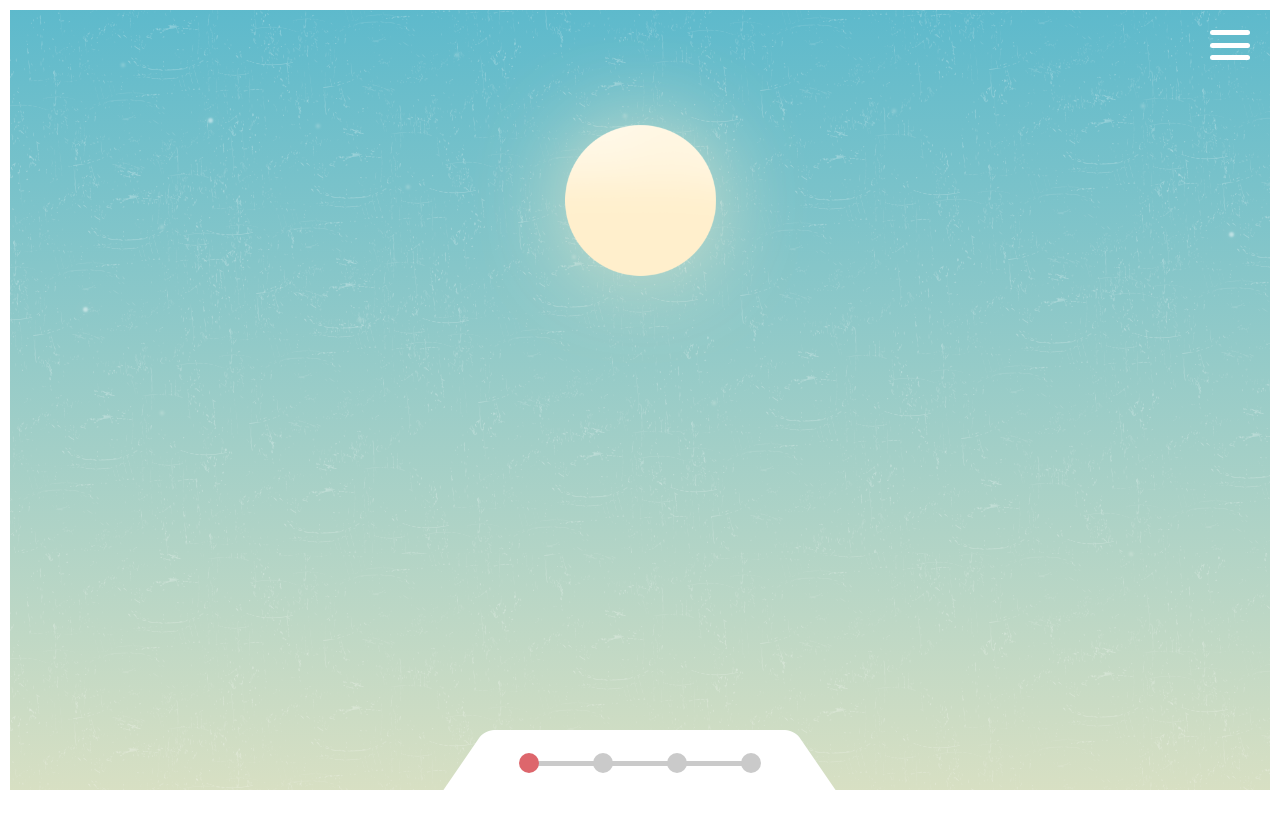
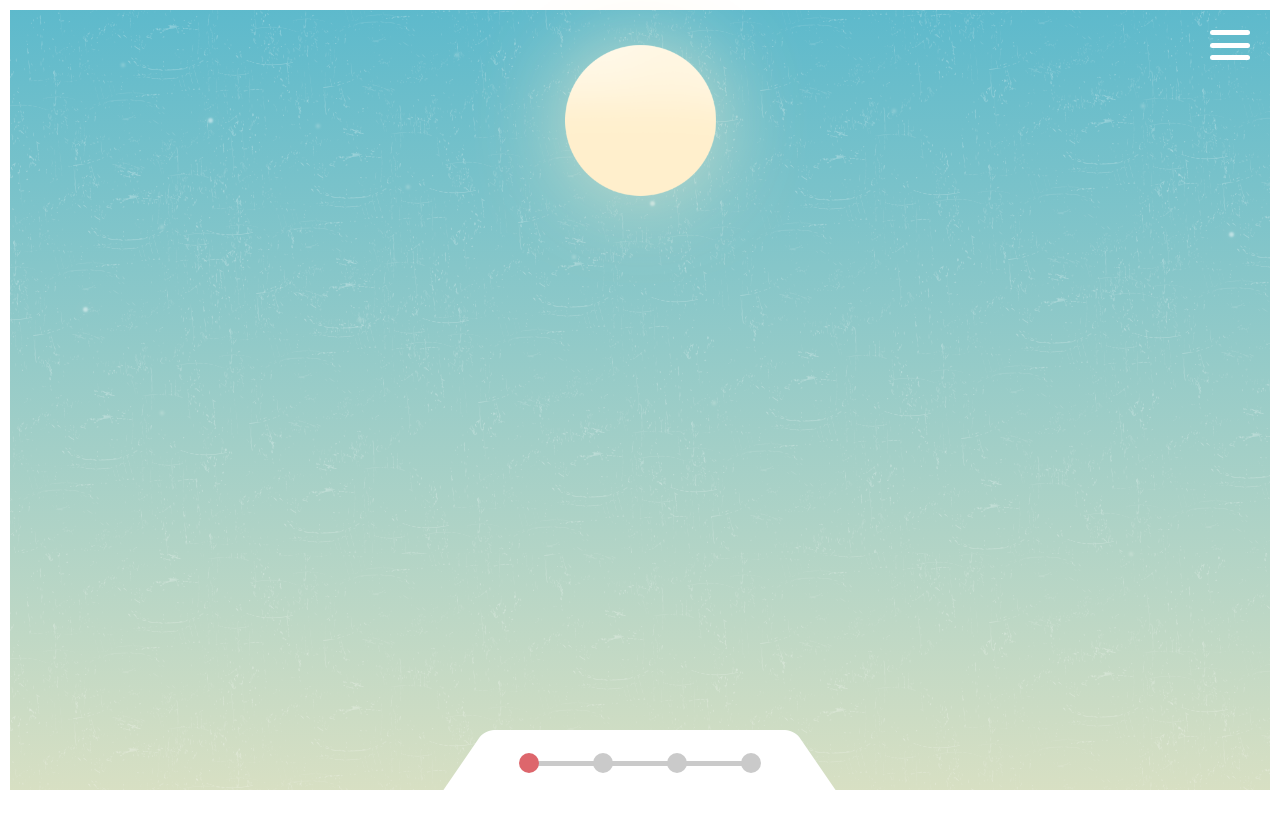
Before and after one commit to brdolenc/brdolenc.github.io, a plain HTML site: page index.html in a window 1280 px wide. Shown: the top 828 px of the page. Drawn offline with Linux system fonts and the light colour scheme.

Commit message:
Update position sun and moon

```diff
--- a/css/style.css
+++ b/css/style.css
@@ -67,6 +67,7 @@
 	height: 100%;
 	position: absolute;
 	z-index: 1;
+	margin-top: -80px;
 }
 
 #moon {
@@ -79,6 +80,14 @@
 	height: 100%;
 	position: absolute;
 	z-index: 1;
+	margin-top: -80px;
+}
+
+
+@media screen and (max-width:1200px){
+	#sun, #moon{
+		margin-top: -30px;
+	}
 }
 
 #bottom-nav {
--- a/js/script.js
+++ b/js/script.js
@@ -42,6 +42,10 @@
     var btNav3 = $("#bt-nav-3");
     var btNav4 = $("#bt-nav-4");
 
+    var btNav1Vert = $("#bt-nav-1-vert");
+    var btNav2Vert = $("#bt-nav-2-vert");
+    var btNav3Vert = $("#bt-nav-3-vert");
+    var btNav4Vert = $("#bt-nav-4-vert");
 	//animação bg color
 	var rColor = 92;
 	var gColor = 185;
@@ -126,7 +130,7 @@
 		//animação sol
 		sol.css({
 			'opacity' : ((calcDescSpeed(100, sPos, 1.7, 'decimal'))/100),
-			'backgroundPosition' : 'center ' + calcAsc(1500, sPos, 'decimal') + 'px ',
+			'backgroundPosition' : 'center ' + calcAsc(1800, sPos, 'decimal') + 'px ',
 			'width' : calcDescSpeed(30, sPos, 0.5, 'decimal') + '%',
 			'margin-left' : (100-calcDescSpeed(30, sPos, 0.5, 'decimal'))/2 + '%',
 			'margin-right' : (100-calcDescSpeed(30, sPos, 0.5, 'decimal'))/2 + '%',
@@ -135,7 +139,7 @@
 		//animação lua
 		lua.css({
 			'opacity' : ((calcAscSpeed(100, sPos, 1.7, 'decimal'))/100),
-			'backgroundPosition' : 'center ' + calcDesc(1500, sPos, 'decimal') + 'px ',
+			'backgroundPosition' : 'center ' + calcDesc(1800, sPos, 'decimal') + 'px ',
 			'width' : calcAscSpeed(30, sPos, 0.5, 'decimal') + '%',
 			'margin-left' : (100-calcAscSpeed(30, sPos, 0.5, 'decimal'))/2 + '%',
 			'margin-right' : (100-calcAscSpeed(30, sPos, 0.5, 'decimal'))/2 + '%',
@@ -157,9 +161,11 @@
 
 		//animação menu
 		lineMenu.attr("x2", calcAsc(223, sPos, 'decimal'));
-		if(sPos>=0.30){ btNav2.css({'background': '#dd666c'}); }else { btNav2.css({'background': '#cacaca'}); }
-		if(sPos>=0.62){ btNav3.css({'background': '#dd666c'}); }else { btNav3.css({'background': '#cacaca'}); }
-		if(sPos>=0.99){ btNav4.css({'background': '#dd666c'}); }else { btNav4.css({'background': '#cacaca'}); }
+
+		if(sPos<=0.09){ $("#container-menu-vert > ul > li").removeClass("active"); btNav1Vert.toggleClass('active'); }
+		if(sPos>=0.30){ btNav2.css({'background': '#dd666c'}); $("#container-menu-vert > ul > li").removeClass("active"); btNav2Vert.toggleClass('active'); } else { btNav2.css({'background': '#cacaca'}); }
+		if(sPos>=0.62){ btNav3.css({'background': '#dd666c'}); $("#container-menu-vert > ul > li").removeClass("active"); btNav3Vert.toggleClass('active'); } else { btNav3.css({'background': '#cacaca'}); }
+		if(sPos>=0.99){ btNav4.css({'background': '#dd666c'}); $("#container-menu-vert > ul > li").removeClass("active"); btNav4Vert.toggleClass('active'); } else { btNav4.css({'background': '#cacaca'}); }
 
 		//salva a ultima posicao do scroll
 		saveScroll=sPos;
```
